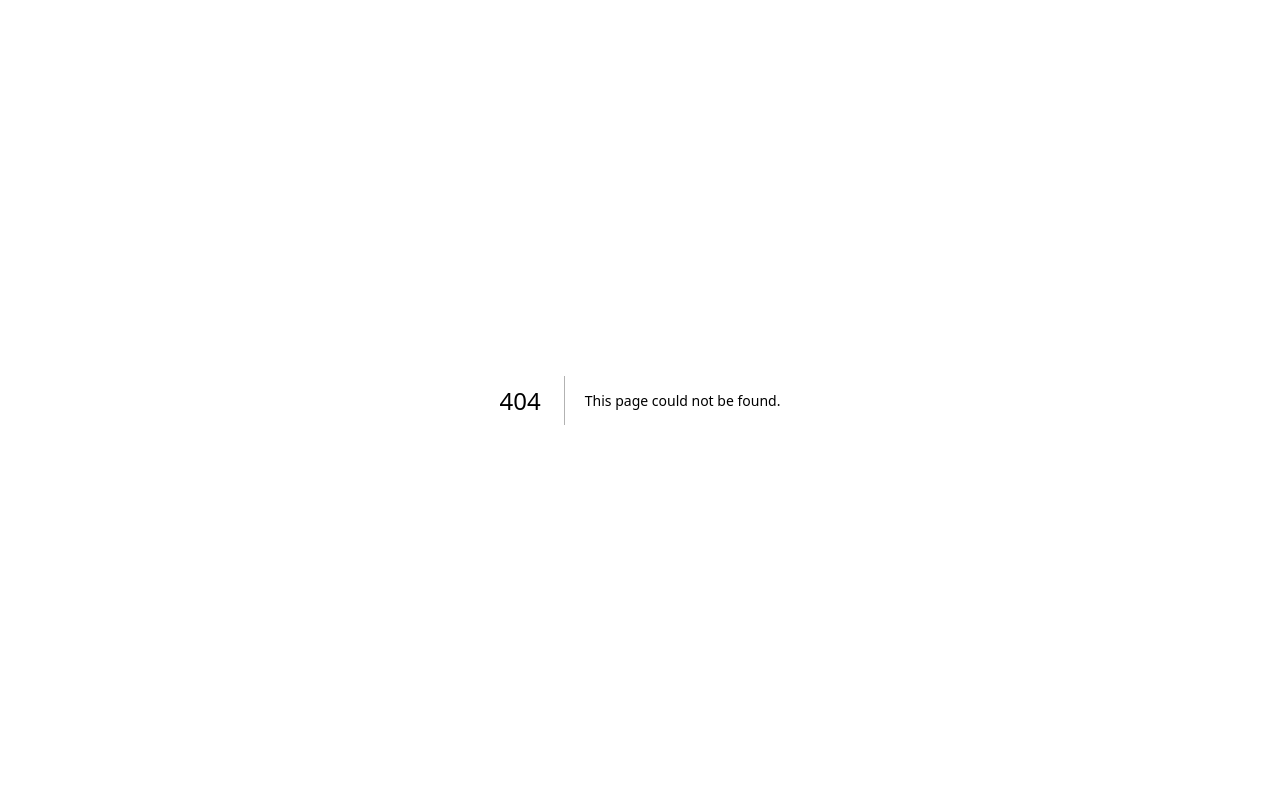
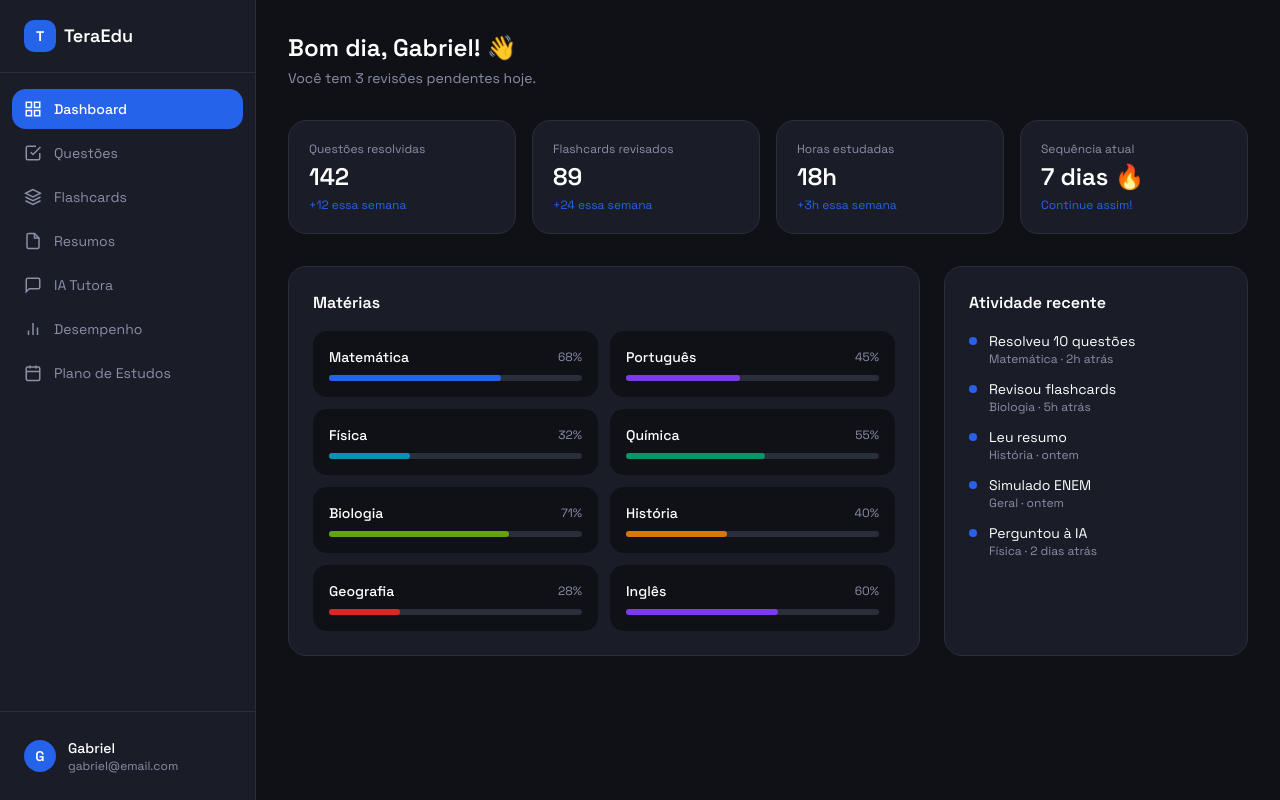
Before and after one commit to gabrielgdesign1/TeraEdu, a Next.js app: page /dashboard in a window 1280 px wide. Before the commit this address had no page. Built offline with nearby package versions, Linux system fonts and the light colour scheme.

Commit message:
dashboard principal TeraEdu

```diff
--- /dev/null
+++ b/src/app/dashboard/page.tsx
@@ -0,0 +1,145 @@
+export default function Dashboard() {
+  return (
+    <div className="min-h-screen bg-[#0f1117] flex">
+
+      {/* Sidebar */}
+      <aside className="w-64 bg-[#1a1d27] border-r border-[#2a2d3a] flex flex-col fixed h-full">
+        {/* Logo */}
+        <div className="flex items-center gap-2 px-6 py-5 border-b border-[#2a2d3a]">
+          <div className="w-8 h-8 bg-[#2563eb] rounded-lg flex items-center justify-center">
+            <span className="text-white font-bold text-sm">T</span>
+          </div>
+          <span className="text-white font-semibold text-lg">TeraEdu</span>
+        </div>
+
+        {/* Nav */}
+        <nav className="flex flex-col gap-1 px-3 py-4 flex-1">
+          <a href="#" className="flex items-center gap-3 px-3 py-2.5 rounded-xl bg-[#2563eb] text-white text-sm font-medium">
+            <svg width="18" height="18" fill="none" stroke="currentColor" strokeWidth="2" viewBox="0 0 24 24"><rect x="3" y="3" width="7" height="7"/><rect x="14" y="3" width="7" height="7"/><rect x="3" y="14" width="7" height="7"/><rect x="14" y="14" width="7" height="7"/></svg>
+            Dashboard
+          </a>
+          <a href="#" className="flex items-center gap-3 px-3 py-2.5 rounded-xl text-[#8b8fa8] hover:text-white hover:bg-[#2a2d3a] text-sm transition-colors">
+            <svg width="18" height="18" fill="none" stroke="currentColor" strokeWidth="2" viewBox="0 0 24 24"><path d="M9 11l3 3L22 4"/><path d="M21 12v7a2 2 0 01-2 2H5a2 2 0 01-2-2V5a2 2 0 012-2h11"/></svg>
+            Questões
+          </a>
+          <a href="#" className="flex items-center gap-3 px-3 py-2.5 rounded-xl text-[#8b8fa8] hover:text-white hover:bg-[#2a2d3a] text-sm transition-colors">
+            <svg width="18" height="18" fill="none" stroke="currentColor" strokeWidth="2" viewBox="0 0 24 24"><path d="M12 2L2 7l10 5 10-5-10-5z"/><path d="M2 17l10 5 10-5"/><path d="M2 12l10 5 10-5"/></svg>
+            Flashcards
+          </a>
+          <a href="#" className="flex items-center gap-3 px-3 py-2.5 rounded-xl text-[#8b8fa8] hover:text-white hover:bg-[#2a2d3a] text-sm transition-colors">
+            <svg width="18" height="18" fill="none" stroke="currentColor" strokeWidth="2" viewBox="0 0 24 24"><path d="M14 2H6a2 2 0 00-2 2v16a2 2 0 002 2h12a2 2 0 002-2V8z"/><polyline points="14 2 14 8 20 8"/></svg>
+            Resumos
+          </a>
+          <a href="#" className="flex items-center gap-3 px-3 py-2.5 rounded-xl text-[#8b8fa8] hover:text-white hover:bg-[#2a2d3a] text-sm transition-colors">
+            <svg width="18" height="18" fill="none" stroke="currentColor" strokeWidth="2" viewBox="0 0 24 24"><path d="M21 15a2 2 0 01-2 2H7l-4 4V5a2 2 0 012-2h14a2 2 0 012 2z"/></svg>
+            IA Tutora
+          </a>
+          <a href="#" className="flex items-center gap-3 px-3 py-2.5 rounded-xl text-[#8b8fa8] hover:text-white hover:bg-[#2a2d3a] text-sm transition-colors">
+            <svg width="18" height="18" fill="none" stroke="currentColor" strokeWidth="2" viewBox="0 0 24 24"><line x1="18" y1="20" x2="18" y2="10"/><line x1="12" y1="20" x2="12" y2="4"/><line x1="6" y1="20" x2="6" y2="14"/></svg>
+            Desempenho
+          </a>
+          <a href="#" className="flex items-center gap-3 px-3 py-2.5 rounded-xl text-[#8b8fa8] hover:text-white hover:bg-[#2a2d3a] text-sm transition-colors">
+            <svg width="18" height="18" fill="none" stroke="currentColor" strokeWidth="2" viewBox="0 0 24 24"><rect x="3" y="4" width="18" height="18" rx="2"/><line x1="16" y1="2" x2="16" y2="6"/><line x1="8" y1="2" x2="8" y2="6"/><line x1="3" y1="10" x2="21" y2="10"/></svg>
+            Plano de Estudos
+          </a>
+        </nav>
+
+        {/* User */}
+        <div className="px-3 py-4 border-t border-[#2a2d3a]">
+          <div className="flex items-center gap-3 px-3 py-2.5 rounded-xl hover:bg-[#2a2d3a] cursor-pointer transition-colors">
+            <div className="w-8 h-8 bg-[#2563eb] rounded-full flex items-center justify-center text-white text-sm font-semibold">G</div>
+            <div className="flex-1 min-w-0">
+              <p className="text-white text-sm font-medium truncate">Gabriel</p>
+              <p className="text-[#8b8fa8] text-xs truncate">gabriel@email.com</p>
+            </div>
+          </div>
+        </div>
+      </aside>
+
+      {/* Main */}
+      <main className="flex-1 ml-64 p-8">
+        {/* Header */}
+        <div className="mb-8">
+          <h1 className="text-white text-2xl font-semibold">Bom dia, Gabriel! 👋</h1>
+          <p className="text-[#8b8fa8] text-sm mt-1">Você tem 3 revisões pendentes hoje.</p>
+        </div>
+
+        {/* Cards de progresso */}
+        <div className="grid grid-cols-4 gap-4 mb-8">
+          <div className="bg-[#1a1d27] border border-[#2a2d3a] rounded-2xl p-5">
+            <p className="text-[#8b8fa8] text-xs mb-1">Questões resolvidas</p>
+            <p className="text-white text-2xl font-semibold">142</p>
+            <p className="text-[#2563eb] text-xs mt-1">+12 essa semana</p>
+          </div>
+          <div className="bg-[#1a1d27] border border-[#2a2d3a] rounded-2xl p-5">
+            <p className="text-[#8b8fa8] text-xs mb-1">Flashcards revisados</p>
+            <p className="text-white text-2xl font-semibold">89</p>
+            <p className="text-[#2563eb] text-xs mt-1">+24 essa semana</p>
+          </div>
+          <div className="bg-[#1a1d27] border border-[#2a2d3a] rounded-2xl p-5">
+            <p className="text-[#8b8fa8] text-xs mb-1">Horas estudadas</p>
+            <p className="text-white text-2xl font-semibold">18h</p>
+            <p className="text-[#2563eb] text-xs mt-1">+3h essa semana</p>
+          </div>
+          <div className="bg-[#1a1d27] border border-[#2a2d3a] rounded-2xl p-5">
+            <p className="text-[#8b8fa8] text-xs mb-1">Sequência atual</p>
+            <p className="text-white text-2xl font-semibold">7 dias 🔥</p>
+            <p className="text-[#2563eb] text-xs mt-1">Continue assim!</p>
+          </div>
+        </div>
+
+        {/* Matérias e atividade recente */}
+        <div className="grid grid-cols-3 gap-6">
+          {/* Matérias */}
+          <div className="col-span-2 bg-[#1a1d27] border border-[#2a2d3a] rounded-2xl p-6">
+            <h2 className="text-white font-semibold mb-4">Matérias</h2>
+            <div className="grid grid-cols-2 gap-3">
+              {[
+                { nome: "Matemática", cor: "#2563eb", progresso: 68 },
+                { nome: "Português", cor: "#7c3aed", progresso: 45 },
+                { nome: "Física", cor: "#0891b2", progresso: 32 },
+                { nome: "Química", cor: "#059669", progresso: 55 },
+                { nome: "Biologia", cor: "#65a30d", progresso: 71 },
+                { nome: "História", cor: "#d97706", progresso: 40 },
+                { nome: "Geografia", cor: "#dc2626", progresso: 28 },
+                { nome: "Inglês", cor: "#7c3aed", progresso: 60 },
+              ].map((m) => (
+                <div key={m.nome} className="bg-[#0f1117] rounded-xl p-4 cursor-pointer hover:border hover:border-[#2563eb] transition-all">
+                  <div className="flex items-center justify-between mb-2">
+                    <span className="text-white text-sm font-medium">{m.nome}</span>
+                    <span className="text-[#8b8fa8] text-xs">{m.progresso}%</span>
+                  </div>
+                  <div className="h-1.5 bg-[#2a2d3a] rounded-full">
+                    <div className="h-1.5 rounded-full transition-all" style={{ width: `${m.progresso}%`, backgroundColor: m.cor }}></div>
+                  </div>
+                </div>
+              ))}
+            </div>
+          </div>
+
+          {/* Atividade recente */}
+          <div className="bg-[#1a1d27] border border-[#2a2d3a] rounded-2xl p-6">
+            <h2 className="text-white font-semibold mb-4">Atividade recente</h2>
+            <div className="flex flex-col gap-3">
+              {[
+                { acao: "Resolveu 10 questões", materia: "Matemática", tempo: "2h atrás" },
+                { acao: "Revisou flashcards", materia: "Biologia", tempo: "5h atrás" },
+                { acao: "Leu resumo", materia: "História", tempo: "ontem" },
+                { acao: "Simulado ENEM", materia: "Geral", tempo: "ontem" },
+                { acao: "Perguntou à IA", materia: "Física", tempo: "2 dias atrás" },
+              ].map((a, i) => (
+                <div key={i} className="flex items-start gap-3">
+                  <div className="w-2 h-2 bg-[#2563eb] rounded-full mt-1.5 flex-shrink-0"></div>
+                  <div>
+                    <p className="text-white text-sm">{a.acao}</p>
+                    <p className="text-[#8b8fa8] text-xs">{a.materia} · {a.tempo}</p>
+                  </div>
+                </div>
+              ))}
+            </div>
+          </div>
+        </div>
+      </main>
+    </div>
+  );
+}
```
